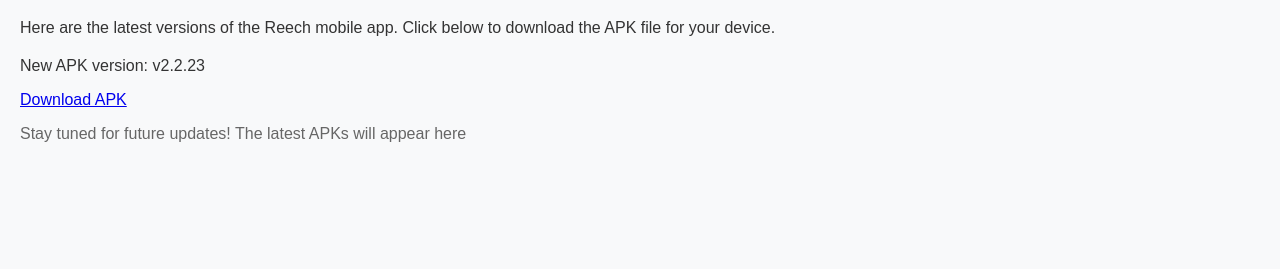
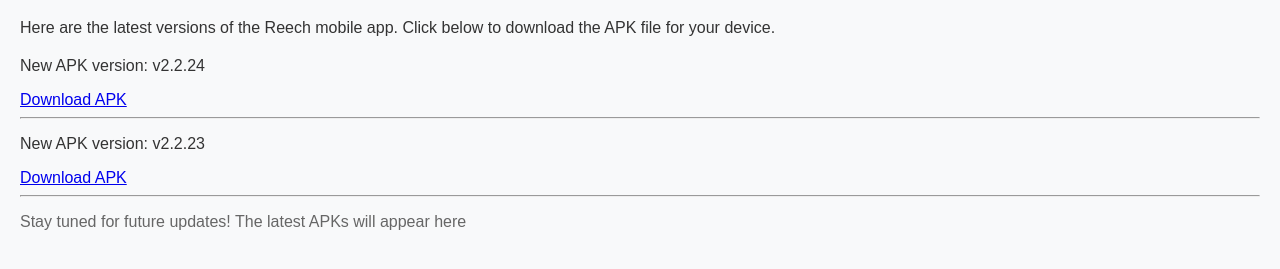
Before and after one commit to Reecheble2022/releases-reech-app, a plain HTML site: page index.html in a window 1280 px wide. Shown: the part 81-350 px from the top of the page. Drawn offline with Linux system fonts and the light colour scheme.

Commit message:
new version

```diff
--- a/index.html
+++ b/index.html
@@ -55,12 +55,21 @@
 
     <section class="download-container">
         <!-- This is where the new APK download links will be appended by GitHub Actions -->
+
+        <div id="apk-download-links">
+            <p>New APK version: v2.2.24</p>
+            <a href="https://expo.dev/accounts/reechdev/projects/reech-mac-mob-app/builds/88d894f5-7e4e-492a-ba24-9eb7258c787c"
+                download>Download APK</a>
+            <!-- New links will be added here -->
+        </div>
+        <hr />
         <div id="apk-download-links">
             <p>New APK version: v2.2.23</p>
             <a href="https://expo.dev/accounts/reechdev/projects/reech-mac-mob-app/builds/a22ac723-4eb6-48b2-b127-79e30fb7e1bb"
                 download>Download APK</a>
             <!-- New links will be added here -->
         </div>
+        <hr />
     </section>
 
     <footer class="version-info">
```
